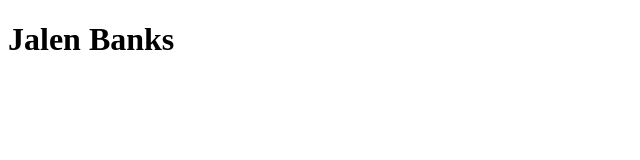
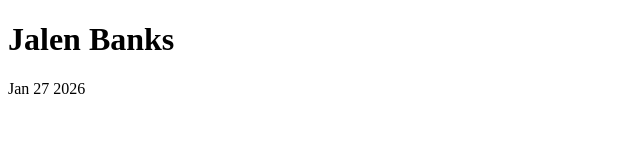
Before and after one commit to JBanks222/software-dev-pract, a plain HTML site: page object-oriented-programming/app-dev/index.html in a window 1280 px wide. Shown: the whole page, without its empty margins (0-640 px from the left). Drawn offline with Linux system fonts and the light colour scheme.

Commit message:
todays date

```diff
--- a/object-oriented-programming/app-dev/index.html
+++ b/object-oriented-programming/app-dev/index.html
@@ -7,5 +7,6 @@
 </head>
 <body>
     <h1>Jalen Banks</h1>
+    <p> Jan 27 2026</p>
 </body>
 </html>
```
